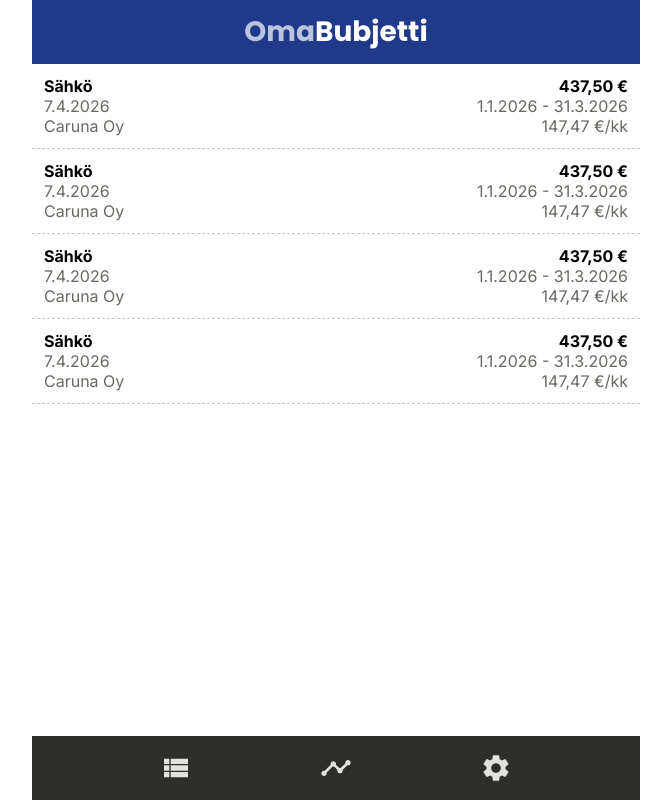
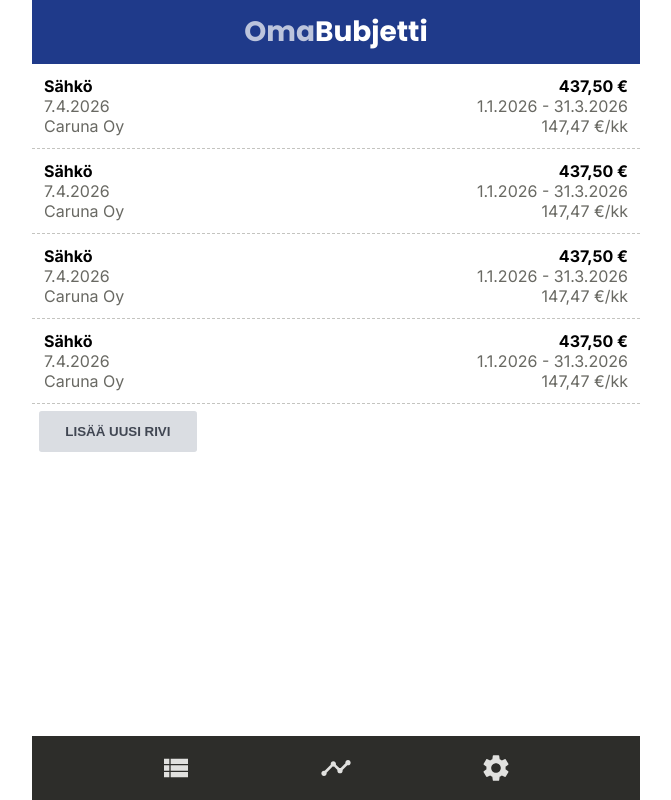
Before and after one commit to stmargariitaaa/OmaBudjetti, a React (Vite) app: page / in a window 1280 px wide. Shown: the whole page, without its empty margins (304-975 px from the left). Built offline with nearby package versions, Linux system fonts and the light colour scheme.

Commit message:
lisää buttons-kokoelman Button-komponentin

```diff
--- a/src/components/App/App.jsx
+++ b/src/components/App/App.jsx
@@ -3,6 +3,8 @@ import Item from '../Item'
 import Header from '../Header'
 import Menu from '../Menu'
 import Content from '../Content'
+import Button from '../../shared/ui/buttons'
+
 
 
 function App() {
@@ -16,6 +18,7 @@ function App() {
           <Item />
           <Item />
           <Item />
+          <Button>LISÄÄ UUSI RIVI</Button>
         </Content>
         <Menu />
       </div>
--- /dev/null
+++ b/src/shared/ui/buttons/Button.jsx
@@ -0,0 +1,9 @@
+import styles from './buttons.module.css'
+
+function Button(props) {
+  return (
+    <button type='button' className={styles.button} {...props} />
+  )
+}
+
+export { Button as default, Button }
--- /dev/null
+++ b/src/shared/ui/buttons/buttons.module.css
@@ -0,0 +1,27 @@
+.button {
+  /* Määritellään CSS-muuttujat */
+  --primary: var(--color-primary, #2563eb);
+  --secondary: var(--color-secondary, #475569);
+  --warning: var(--color-warning, #dc2626);
+  --neutral-darkest: var(--color-neutral-darkest, #111827);
+  --neutral: var(--color-neutral, #9ca3af);
+  --neutral-light: var(--color-neutral-light, #d1d5db);
+  --neutral-lightest: var(--color-meutral-lightest, #ffffff);
+
+  /* Napin näärittelyt */
+  background-color: var(--neutral-light);
+  color: var(--neutral-darkest);
+  font-weight: bold;
+  border: none;
+  outline: none;
+  padding: 1em 2em;
+  margin: 0.5em;
+  border-radius: 0.2em;
+  opacity: 0.8;
+  transition: opacity 100ms linear;
+}
+
+.button:focus, .button:hover {
+  opacity: 1;
+  box-shadow: 1px 2px 4px rgb(from var(--neutral-darkest) r g b / 0.1);
+}
--- /dev/null
+++ b/src/shared/ui/buttons/index.js
@@ -0,0 +1 @@
+export { Button as default, Button } from './Button'
```
